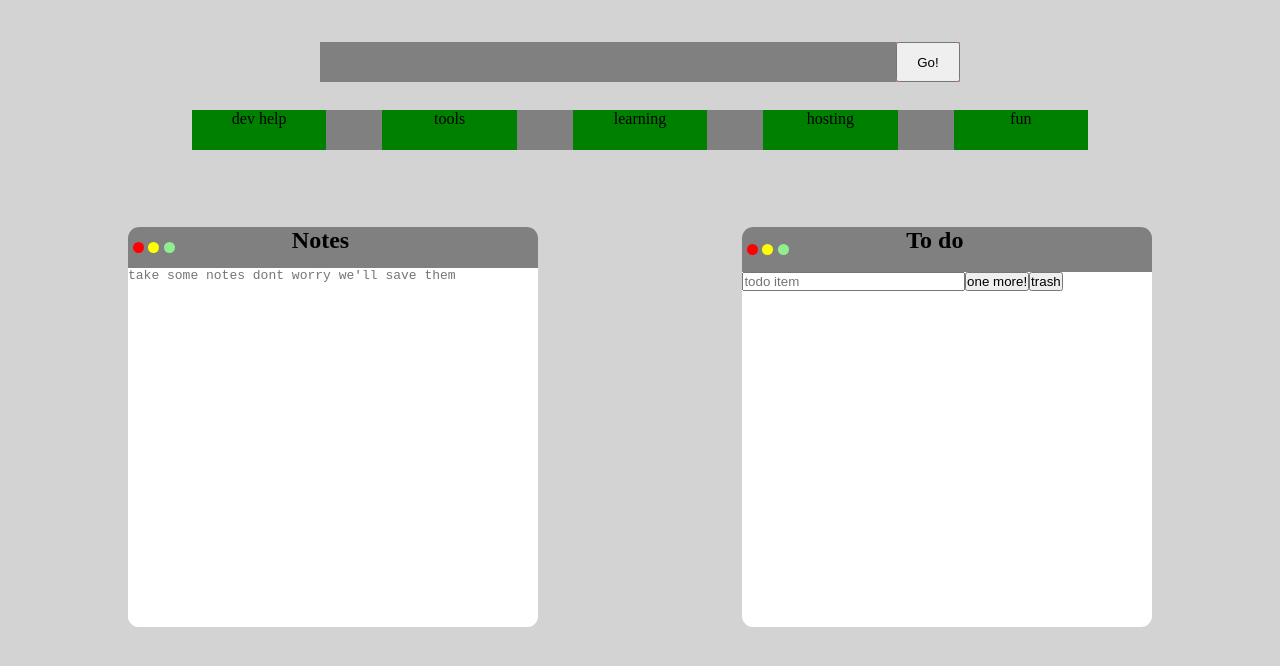
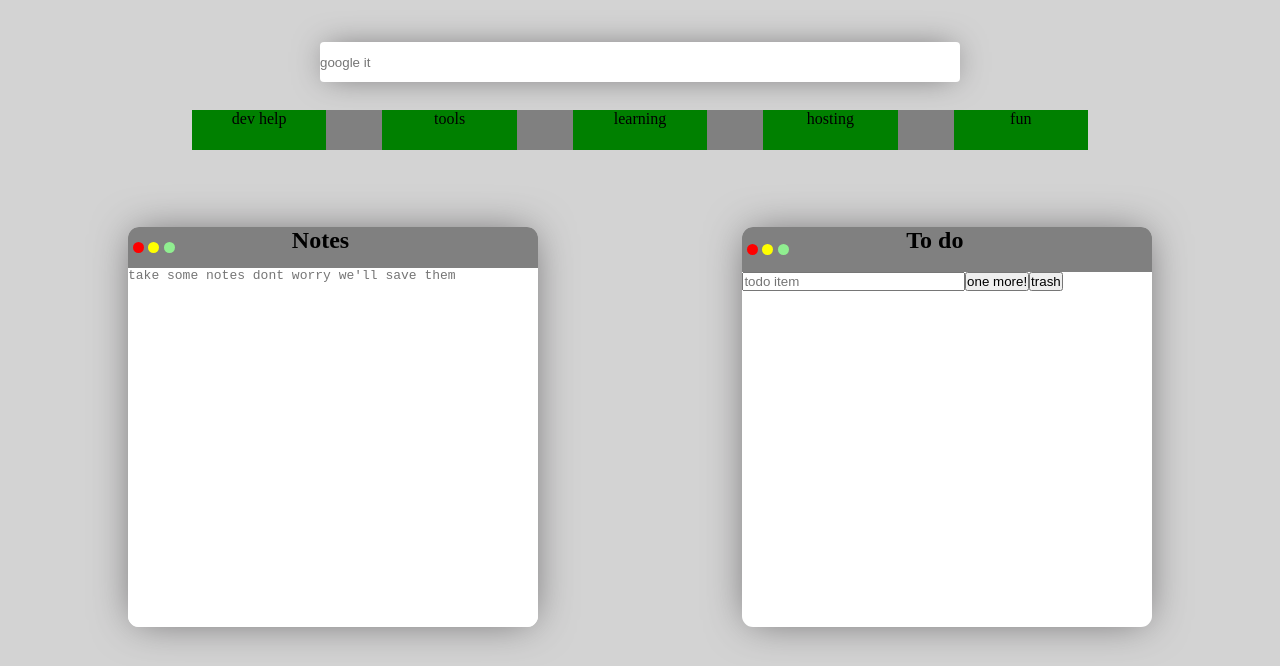
Before and after one commit to daysgobye/Home_page, a plain HTML site: page index.html in a window 1280 px wide. Shown: the part 134-800 px from the top of the page. Drawn offline with Linux system fonts and the light colour scheme.

Commit message:
made search bar work and go to google

```diff
--- a/index.html
+++ b/index.html
@@ -15,10 +15,15 @@
         </div>
         <div class="search">
             <!-- <iframe kp= -2 k7= p kea= r src="https://duckduckgo.com/search.html?prefill=a DuckDuckGo search for you to use "></iframe> -->
-            <form action="search" method="get" action="https://duckduckgo.com/?q=search&kp=-1&kl=us-en">
-                <input class="search__bar" name="q" type="text">
-                <input class="search__btn" type="submit" value="Go!">
+            <form method="get" action="https://www.google.com/search" name="searchform" target="_blank">
+                <input class="search__bar" name="q" type="text" placeholder="google it">
+                <input class="search__btn" type="submit" value="">
             </form>
+            <!-- <form action="https://www.google.com/search" class="searchform" method="get" name="searchform" target="_blank">
+                <input name="sitesearch" type="hidden" value="google.com">
+                <input autocomplete="on" class="form-control search" name="q" placeholder="Search in google" required="required"  type="text">
+                <button class="button" type="submit">Search</button>
+            </form> -->
         </div>
         <nav class="links">
             <ul>
--- a/scripts.js
+++ b/scripts.js
@@ -4,11 +4,11 @@ const trashTodo = document.querySelector('.cleartodo')
 const pageTitle = document.querySelector('title')
 const todos = JSON.parse(localStorage.getItem('thingTodo')) || [];
 const note = document.querySelector('.apps__note--text')
-let noteText = localStorage.getItem('note') || ""
+let noteText = localStorage.getItem('portalnote') || ""
 //saving notes
 function saveNote(){
     noteText = note.value
-    localStorage.setItem('note', noteText)
+    localStorage.setItem('portalnote', noteText)
 }
 note.value = noteText
 //todos
--- a/styles.sass
+++ b/styles.sass
@@ -31,21 +31,20 @@
         display: flex
         width: 50%
         height: 5%
-        background: coral
         margin-top: -100px
+        border-radius: 4px
         form
             display: flex
             width: 100%
             .search__bar
-                width: 90%
+                width: 100%
                 height: 100%
                 border: none
                 outline: none
-                background: gray
-                color: red
+                border-radius: 4px
+                box-shadow: 0px 0px 32px -7px rgba(97,95,97,1)
             .search__btn
-                height: 100%
-                width: 10%
+                display: none
     .links
         display: flex
         width: 70%
@@ -87,6 +86,7 @@
             overflow: scroll
             background: white
             border-radius: 11px
+            box-shadow: 0px 0px 42px -7px rgba(97,95,97,1)
             &::-webkit-scrollbar
                 width: 0px
                 background: transparent
@@ -145,6 +145,7 @@
             width: 40%
             background: white
             border-radius: 11px
+            box-shadow: 0px 0px 42px -7px rgba(97,95,97,1)
             .apps__note__headder
                 display: flex
                 height: 45px
```
Also changed, not shown: styles.css, styles.min.css.
